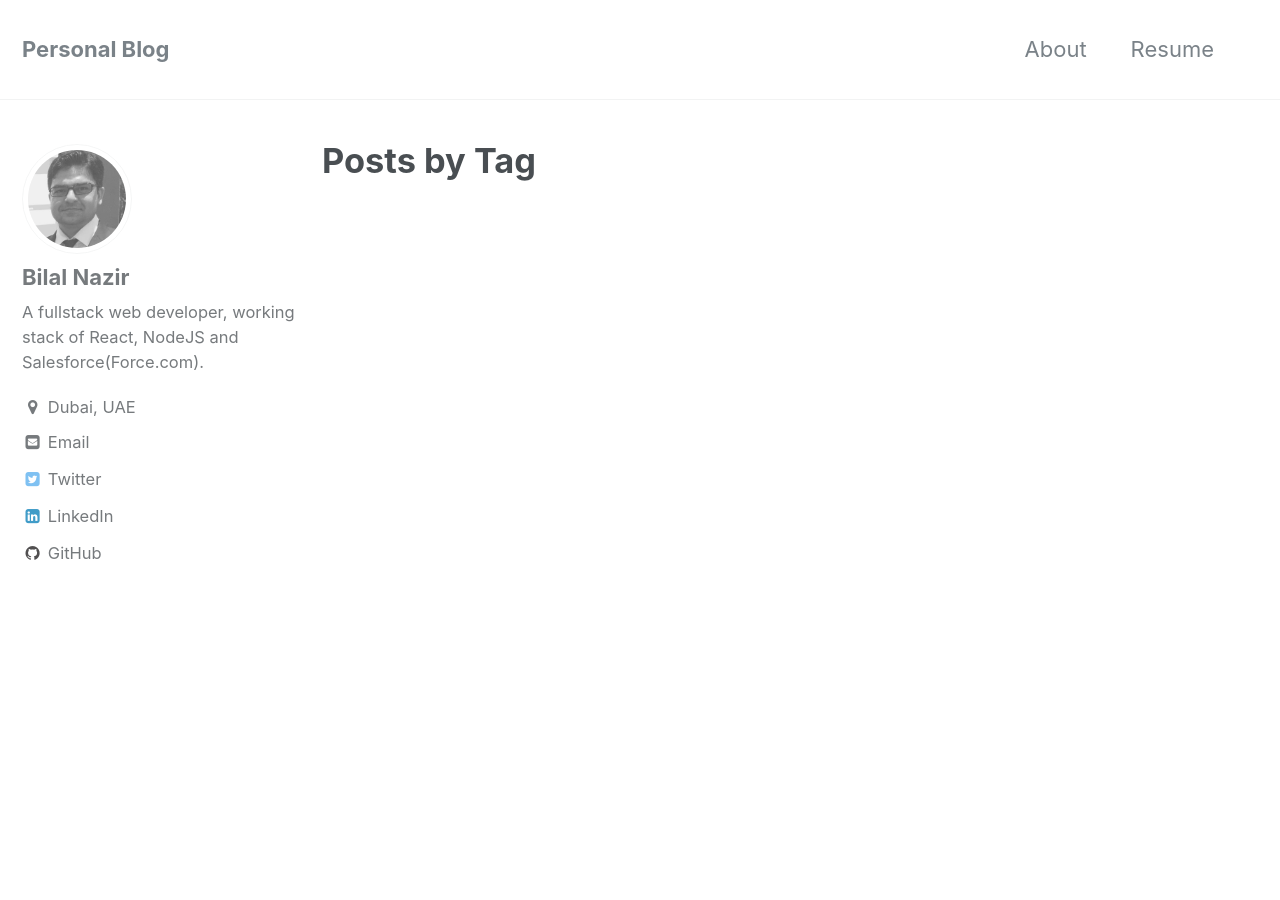
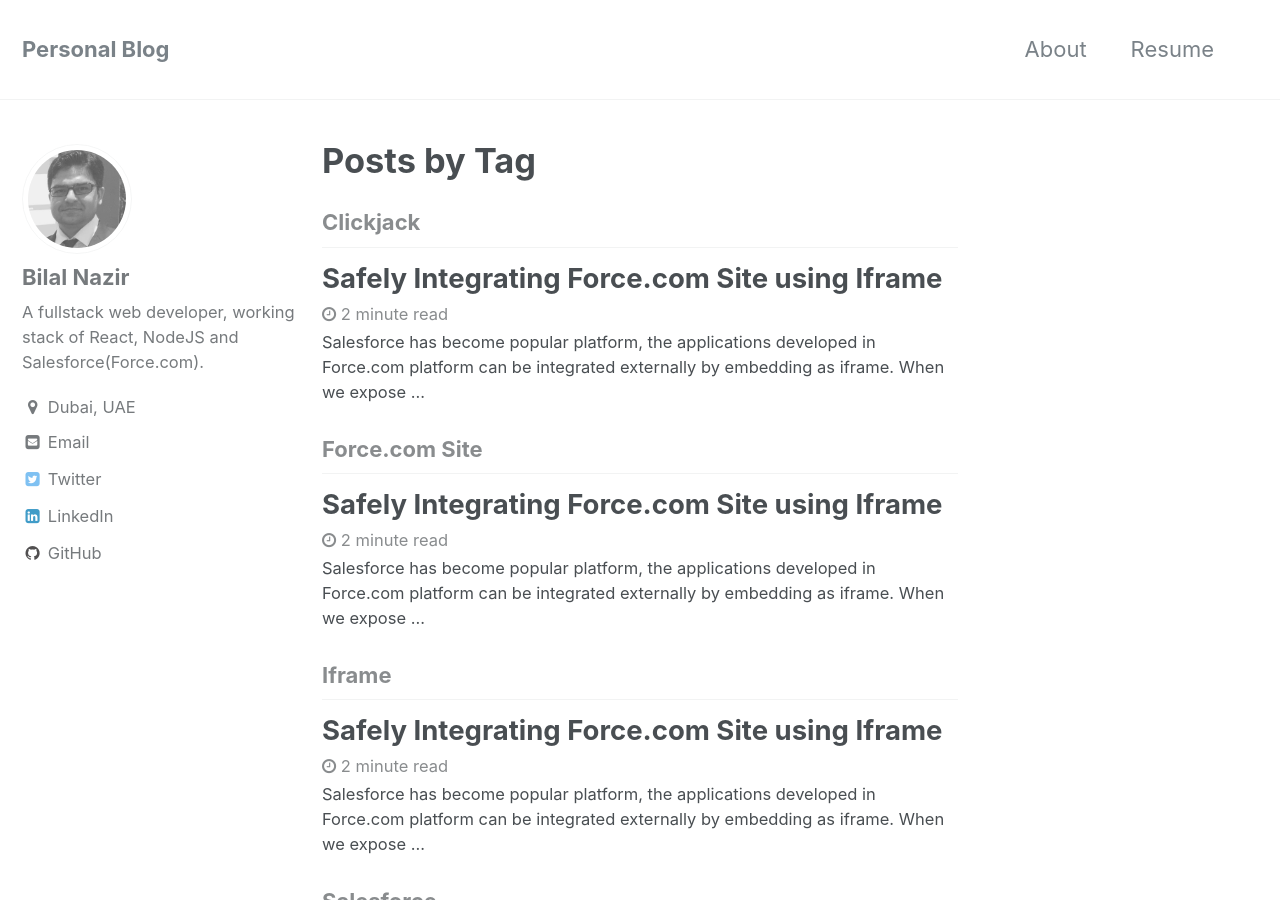
Before and after one commit to bilalfastian/ReactForce, a Jekyll site: the page built from _pages/tag-archive.html, in a window 1280 px wide and 900 px high. Built offline with Jekyll 4.4.1, drawn with Linux system fonts in a browser that asks for light colours; part of the change alters nothing that is shown; some of the changed text lies outside the part shown.

Commit message:
add 2nd post

```diff
--- a/_config.yml
+++ b/_config.yml
@@ -72,7 +72,7 @@ social:
 
 # Analytics
 analytics:
-  provider               : false # false (default), "google", "google-universal", "custom"
+  provider               : "google" # false # false (default), "google", "google-universal", "custom"
   google:
     tracking_id          : "UA-111456803-1"
 
@@ -232,7 +232,7 @@ tag_archive:
 compress_html:
   clippings: all
   ignore:
-    envs: development
+    envs: production
 
 
 # Collections
--- /dev/null
+++ b/_posts/2017-12-23-salesforce-iframe.md
@@ -0,0 +1,84 @@
+---
+title: Safely Integrating Force.com Site using Iframe
+analytics: true
+header:
+
+categories:
+    - Salesforce
+tags:
+    - Salesforce
+    - Force.com Site
+    - Iframe
+    - Security
+    - Clickjack
+---
+
+Salesforce has become popular platform, the applications developed in Force.com platform can be integrated externally by embedding as iframe. When we expose our site publicly it becomes important to protect it from external attacks, includes XSS attack, SQL injection, and ***clickjack*** attacks.
+Salesforce Force.com sites implements following protection:
+
+1. Content Sniffing Protection
+2. Cross-Site Scripting Protection
+3. **Referrer URL Protection**
+4. **Clickjack Protection**
+
+All the different levels of protections are important, but we'll be concerned of only 'Referrer' and 'clickjack protection' here as we'll be manipulating these in our configurations below. You must be wondering I know URL referrer but what is 'clcikjack' protection really is. Well, Basically clickjacking is a way of tricking user to click on hidden iframes to make them do something which user is not aware of/intend to that let them steal your information. If you want to know more about the [clickjacking][clickjacking], you can find detailed article by Troy Hunt.
+
+Salesforce implements security over embedding your Force.com site. Salesforce provides following list of options to protect from clickjacking, with same origin option applied by default.
+
+* Allow framing by any page (no protection)
+* **Allow framing by the same origin only (recommended)**
+* Don’t allow framing by any page (most protection)
+
+## Problem
+We can embed out our iframes outside only by choosing first option **Allow framing by any page (no protection)** but we'll loose the protection and we don't want to do it. Fortunately, we can keep the clickjack protection by allowing only the target sites with combination of **[Referrer URL Protection](https://blog.mozilla.org/security/2015/01/21/meta-referrer/)** and a bit of custom code.
+
+**Force.com site configuration**
+
+![](/assets/images/salesforce-iframe/clickjack_protection1.png)
+
+[https://help.salesforce.com/articleView?id=siteforce_clickjacking_enable.htm&type=0][salesforce_clickjacking]
+
+## Solution
+Basically, we'll allow only the known domains to alow iframe our Force.com site with help of 'Referrer' header parameter, rest of them we'll kick them out for clickjack protection.
+
+First, we make list of domains to allow iframe our Force.com Site:
+
+![](/assets/images/salesforce-iframe/allowed_frame_sites.png)
+
+Next, we write a bit of magic code to read these settings and allow the only sites to iframe, rest of them add 'X-FRAME-OPTIONS'.
+The possible values for this header can be following
+
+	X-Frame-Options: DENY
+	X-Frame-Options: SAMEORIGIN
+	X-Frame-Options: ALLOW-FROM https://example.com/
+
+In our code, first we check to if same domain is iframing
+
+
+	if(domainReferer == null || domainReferer == '' || domainReferer.indexOf(URL.getSalesforceBaseUrl().toExternalForm()) >= 0)
+	                IsForceComReferer = true;
+
+and then we read through all of our custom settings, for allowed sites
+
+	List<Allowed_Frame_Sites__c> allowedSitesList = [SELECT  Site_URL__c FROM Allowed_Frame_Sites__c];
+
+And if referrer is one of the allowed sites we set the flag true to allow.
+
+## Complete Code
+
+### Visualforce Page
+Apply this controller to your specific Visualforce page, or apply to your whole site template across all the pages.
+
+![](/assets/images/salesforce-iframe/vf_template.png)
+
+### Apex Controller
+<script src="https://gist.github.com/bilalfastian/fc3489992176b5887719dc16c5108ca0.js"></script>
+
+
+
+## Demo
+
+<script async src="https://jsfiddle.net/bilalfastian/4cog049f/embed/html,result/"></script>
+
+[salesforce_clickjacking]: [https://help.salesforce.com/articleView?id=siteforce_clickjacking_enable.htm&type=0]
+[clickjacking]: https://www.troyhunt.com/clickjack-attack-hidden-threat-right-in/
```
Also changed, not shown: assets/images/salesforce-iframe/allowed_frame_sites.png (added), assets/images/salesforce-iframe/clickjack_protection1.png (added), assets/images/salesforce-iframe/vf_template.png (added).
